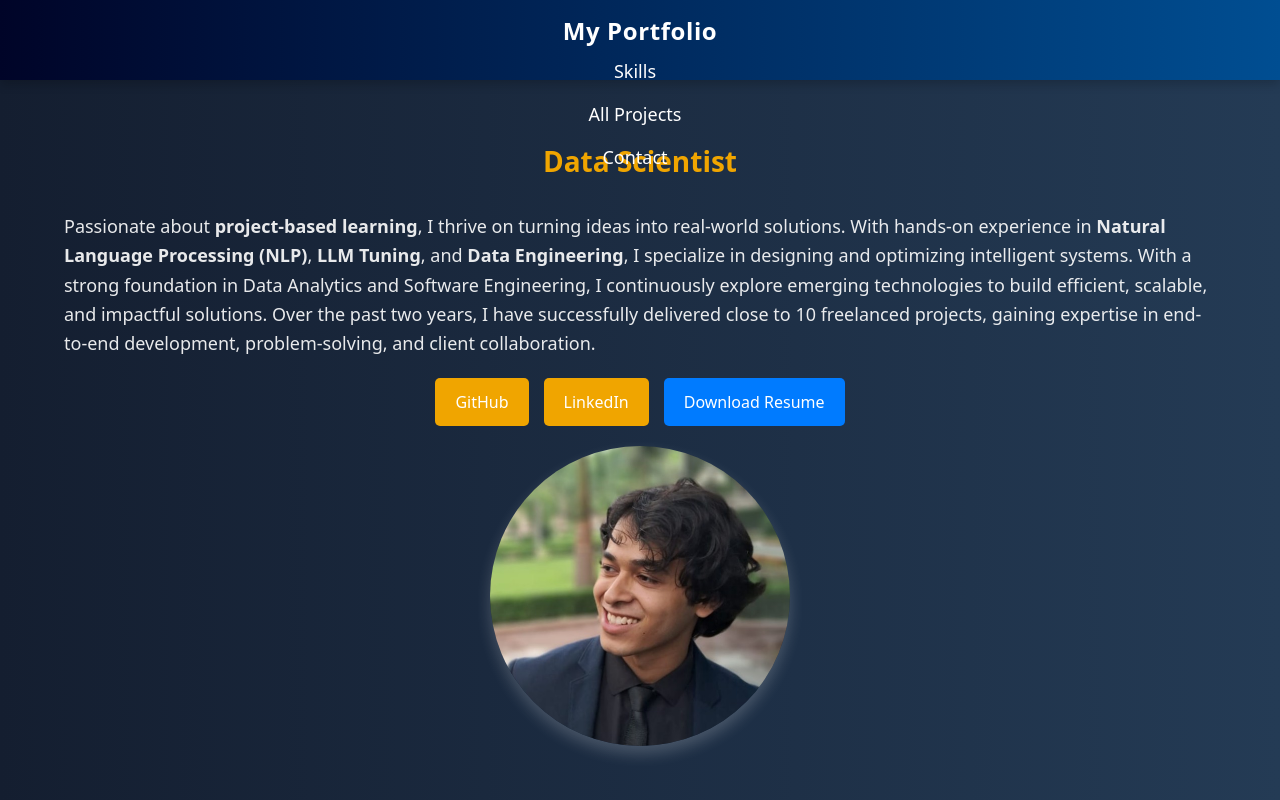
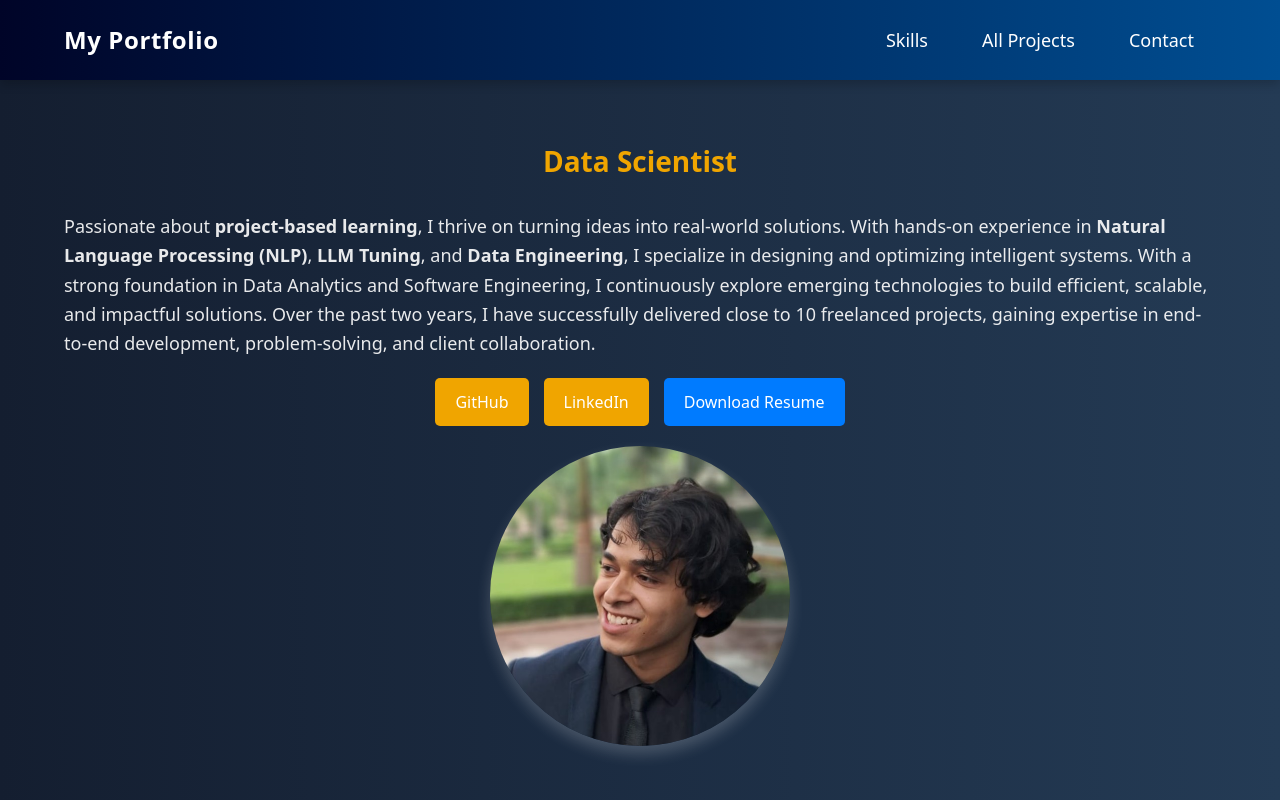
Before and after one commit to ShubhPundir/portfolio, a Next.js app in the folder frontend/: page / in a window 1280 px wide. Shown: the top 800 px of the page. Built offline with nearby package versions, Linux system fonts and the light colour scheme.

Commit message:
dev: Horizontal NavBar

```diff
--- a/frontend/src/components/Navbar.tsx
+++ b/frontend/src/components/Navbar.tsx
@@ -5,11 +5,11 @@ import Link from 'next/link'
 const Navbar = () => {
   return (
     <>
-      <nav className="fixed top-0 left-0 w-full z-[1000] flex justify-between items-center py-[15px] px-[5%] bg-navbar-gradient text-white font-sans shadow-[0px_4px_10px_rgba(0,0,0,0.2)] box-border h-20 md:flex-col md:p-[15px]">
+      <nav className="fixed top-0 left-0 w-full z-[1000] flex justify-between items-center py-[15px] px-[5%] bg-navbar-gradient text-white font-sans shadow-[0px_4px_10px_rgba(0,0,0,0.2)] box-border h-20">
         <h1 className="text-2xl font-semibold tracking-wide transition-transform duration-300 whitespace-nowrap hover:scale-110">
           <Link href="/" className="text-white no-underline">My Portfolio</Link>
         </h1>
-        <ul className="list-none flex gap-[30px] flex-wrap mr-[10px] md:mt-[10px] md:flex-col md:gap-[15px] md:text-center">
+        <ul className="list-none flex gap-[30px] flex-wrap mr-[10px] items-center">
           <li className="relative group">
             <a href="/#skills" className="no-underline text-white text-lg font-normal py-2 px-3 transition-colors duration-300 hover:text-[#f0a500]">Skills</a>
             <span className="absolute bottom-[-5px] left-1/2 -translate-x-1/2 w-0 h-[3px] bg-[#f0a500] transition-all duration-300 group-hover:w-full"></span>
```
